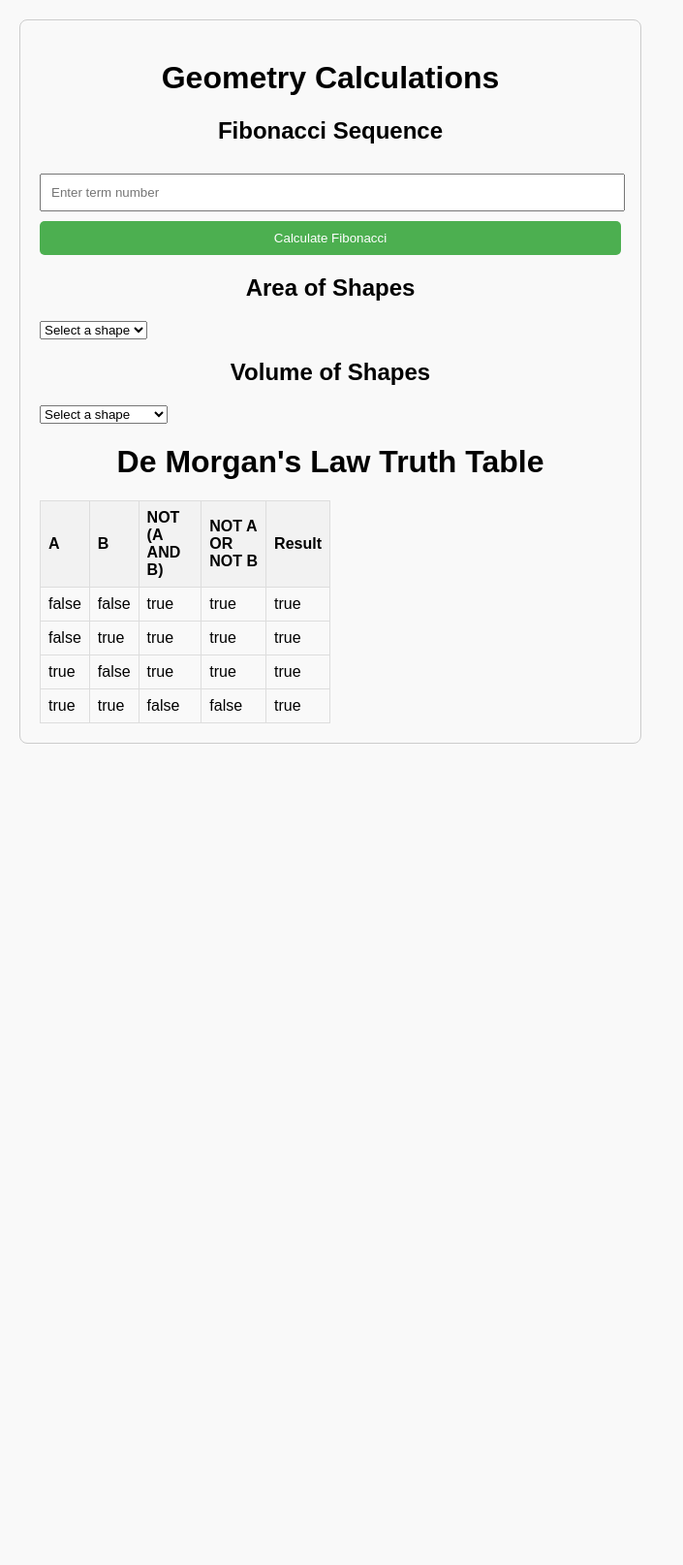
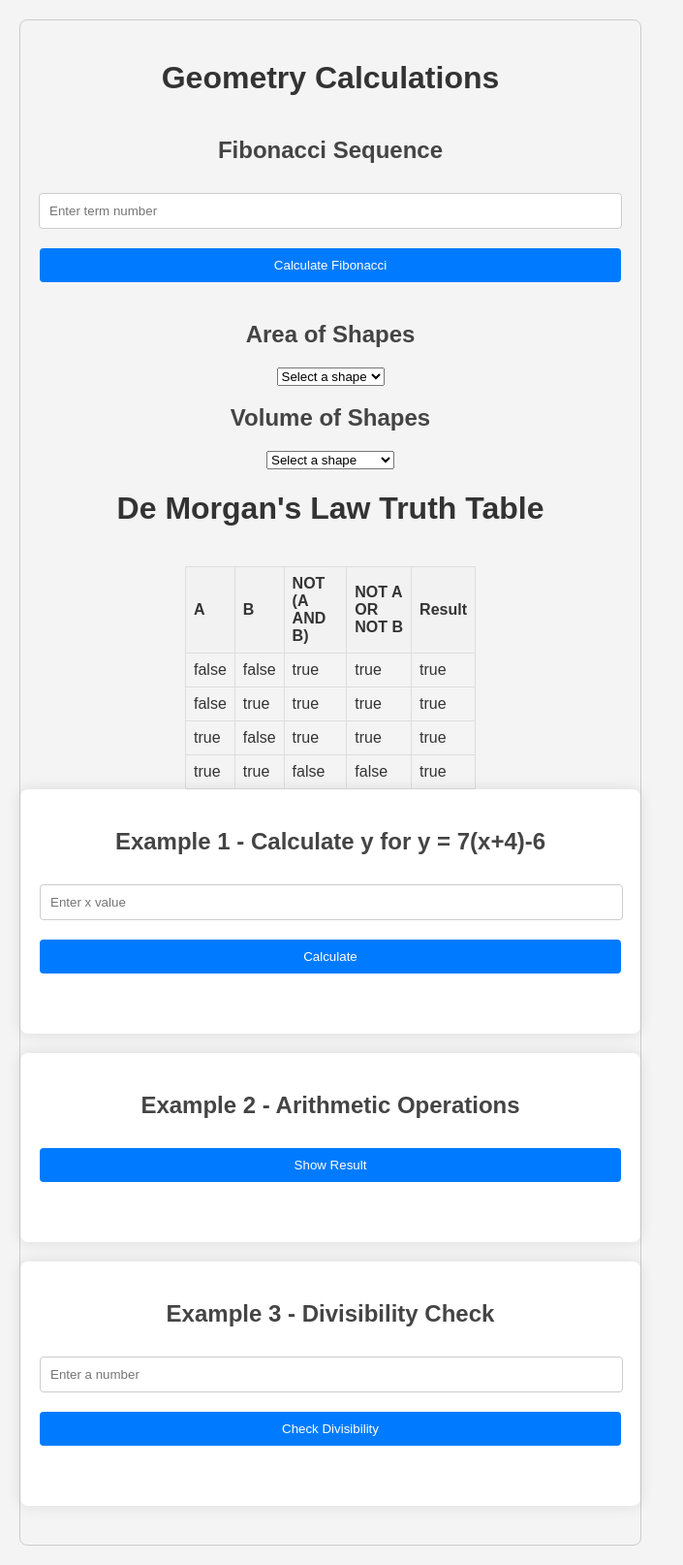
Before and after one commit to Aarav445/Aarav_2025, a Jekyll site: the page built from navigation/3.3 3.5 hacks.md, in a window 1280 px wide. Shown: the whole page at 97% size, without its empty margins (0-705 px from the left). Built offline with Jekyll 4.4.1, drawn with Linux system fonts in a browser that asks for light colours; before the commit the page ends 900 px from its top, so only the background shows below that.

Commit message:
popcorn hack

```diff
--- a/_layouts/3.3 3.5 hacks.html
+++ b/_layouts/3.3 3.5 hacks.html
@@ -233,3 +233,103 @@
     </script>
 </body>
 </html>
+<!DOCTYPE html>
+<html lang="en">
+<head>
+    <meta charset="UTF-8">
+    <meta name="viewport" content="width=device-width, initial-scale=1.0">
+    <title>Combined Examples</title>
+    <style>
+        body {
+            font-family: Arial, sans-serif;
+            background-color: #f4f4f4;
+            color: #333;
+            display: flex;
+            flex-direction: column;
+            align-items: center;
+            padding: 20px;
+        }
+        .container {
+            background-color: #fff;
+            padding: 20px;
+            border-radius: 8px;
+            box-shadow: 0 0 15px rgba(0, 0, 0, 0.1);
+            max-width: 600px;
+            width: 100%;
+            margin-bottom: 20px;
+        }
+        h2 {
+            text-align: center;
+            color: #444;
+        }
+        input, button {
+            margin-top: 10px;
+            padding: 10px;
+            border-radius: 4px;
+            border: 1px solid #ccc;
+        }
+        button {
+            background-color: #007bff;
+            color: #fff;
+            cursor: pointer;
+            border: none;
+        }
+        button:hover {
+            background-color: #0056b3;
+        }
+        p {
+            padding-top: 10px;
+        }
+    </style>
+    <script>
+        // Example 1: Function to calculate y value
+        function output(x) {
+            let y = 7 * (x + 4) - 6;
+            document.getElementById("result1").textContent = `For x = ${x}, y = ${y}`;
+        }
+
+        // Example 2: Basic arithmetic operations based on instructions
+        function calculate() {
+            let number1 = 8;
+            let number2 = 3;
+            let number3 = number1 % number2;
+            let number4 = number3 * number1 + 70;
+            document.getElementById("result2").textContent = `The output is ${number4}`;
+        }
+
+        // Example 3: Divisibility check for user input
+        function checkDivisibility() {
+            let num = parseInt(document.getElementById("inputNumber").value);
+            let remainder = num % 3;
+            let result;
+            if (remainder === 0) {
+                result = `${num} is divisible by 3`;
+            } else {
+                result = `The remainder when ${num} is divided by 3 is ${remainder}`;
+            }
+            document.getElementById("result3").textContent = result;
+        }
+    </script>
+</head>
+<body>
+    <div class="container">
+        <h2>Example 1 - Calculate y for y = 7(x+4)-6</h2>
+        <input type="number" id="xValue" placeholder="Enter x value">
+        <button onclick="output(parseInt(document.getElementById('xValue').value))">Calculate</button>
+        <p id="result1"></p>
+    </div>
+
+    <div class="container">
+        <h2>Example 2 - Arithmetic Operations</h2>
+        <button onclick="calculate()">Show Result</button>
+        <p id="result2"></p>
+    </div>
+
+    <div class="container">
+        <h2>Example 3 - Divisibility Check</h2>
+        <input type="number" id="inputNumber" placeholder="Enter a number">
+        <button onclick="checkDivisibility()">Check Divisibility</button>
+        <p id="result3"></p>
+    </div>
+</body>
+</html>
```
